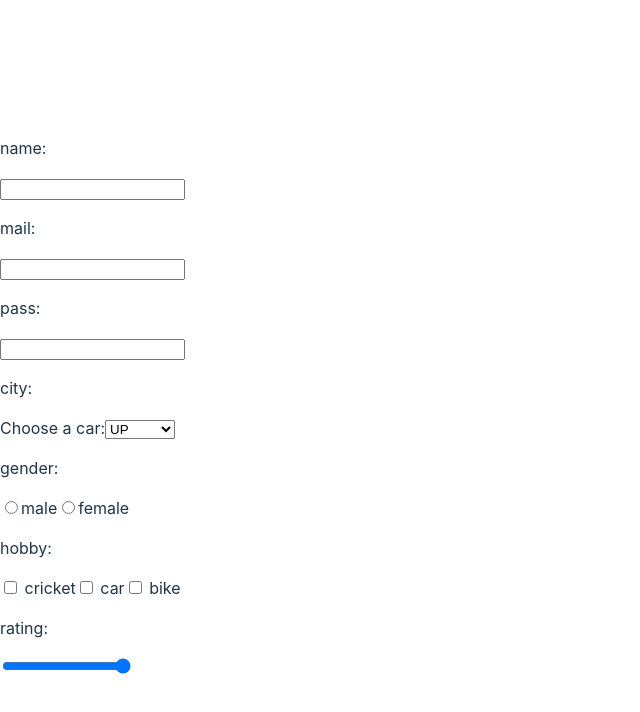
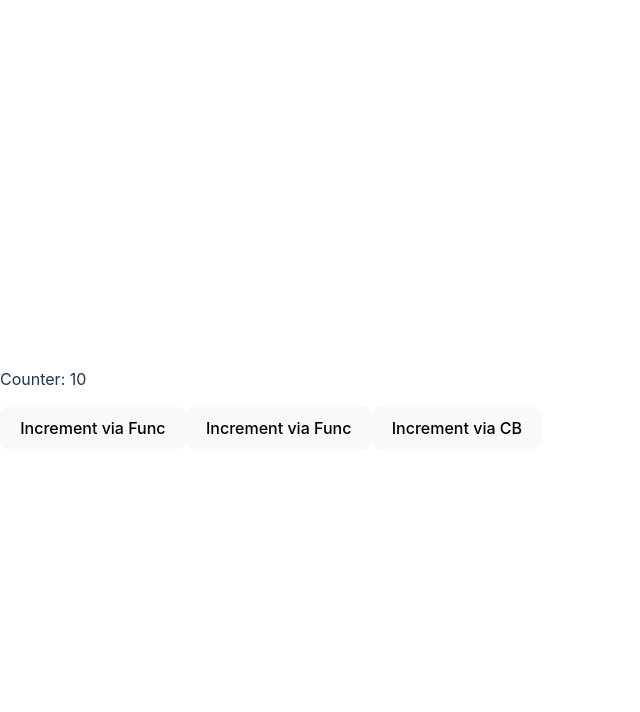
Before and after one commit to Manas0410/React_practice, a React (Vite) app: page / in a window 1280 px wide. Shown: the top 712 px of the page, without its empty margins (0-640 px from the left). Built offline with nearby package versions, Linux system fonts and the light colour scheme.

Commit message:
new state files

```diff
--- a/src/FunctionComp/FormAll.jsx
+++ b/src/FunctionComp/FormAll.jsx
@@ -4,7 +4,7 @@ const FormAll = () => {
   const [profile, setProfile] = useState({
     name: "",
     email: "",
-    passwaord: "",
+    password: "",
     city: "",
     gender: "",
     hobby: "",
@@ -26,8 +26,11 @@ const FormAll = () => {
       <input type="text" name="name" onChange={myChange} />
       <p>mail:{profile.email}</p>
       <input type="text" name="email" onChange={myChange} />
-      <p>pass:{profile.passwaord}</p>
-      <input type="password" name="pass" onChange={myChange} />
+      <p>pass:{profile.password}</p>
+      <input type="password" name="password" />
+      <button name="password" onClick={myChange}>
+        show pass
+      </button>
       <p>city:{profile.city}</p>
       <label for="cars">Choose a car:</label>
       <select name="city" onChange={myChange}>
@@ -43,11 +46,11 @@ const FormAll = () => {
       <label for="male">female</label>
       <p>hobby:{profile.hobby}</p>
       <input type="checkbox" name="hobby" value="cricket" onChange={myChange} />
-      <label for="vehicle1"> cricket</label>
+      <label> cricket</label>
       <input type="checkbox" name="hobby" value="Car" onChange={myChange} />
-      <label for="vehicle2"> car</label>
+      <label> car</label>
       <input type="checkbox" name="hobby" value="bike" onChange={myChange} />
-      <label for="vehicle3"> bike</label>
+      <label> bike</label>
       <p>rating:{profile.rating}</p>
       <input
         type="range"
--- /dev/null
+++ b/src/FunctionComp/newCounter.jsx
@@ -0,0 +1,34 @@
+import { useState } from "react";
+
+const Counter = () => {
+  const [counter, setCounter] = useState(10);
+
+  console.log("Re-Render: Counter: ", counter);
+
+  const onBtnClick = () => {
+    setCounter(counter + 1);
+    setCounter(counter + 1);
+    setCounter(counter + 1);
+    setCounter(counter + 1);
+  };
+
+  return (
+    <div>
+      <p>Counter: {counter}</p>
+      {/*       {onBtnClick()}*/}
+      {/*       <button onClick={onBtnClick()}>Increment via Func</button>
+       */}{" "}
+      <button
+        onClick={function () {
+          onBtnClick();
+        }}
+      >
+        Increment via Func
+      </button>
+      <button onClick={() => onBtnClick()}>Increment via Func</button>
+      <button onClick={onBtnClick}>Increment via CB</button>
+    </div>
+  );
+};
+
+export default Counter;
--- a/src/main.jsx
+++ b/src/main.jsx
@@ -2,11 +2,11 @@
 import ReactDOM from "react-dom/client";
 // import App from './App.jsx'
 import "./index.css";
-import FormAll from "./FunctionComp/FormAll.jsx";
+import Counter from "./FunctionComp/newCounter.jsx";
 // ReactDOM.createRoot(document.getElementById('root')).render(
 //   <React.StrictMode>
 //     <App />
 //   </React.StrictMode>,
 // )
 
-ReactDOM.createRoot(document.getElementById("root")).render(<FormAll />);
+ReactDOM.createRoot(document.getElementById("root")).render(<Counter />);
```
Also changed, not shown: src/FunctionComp/staleClosure.jsx (added, +60 -0 lines).
